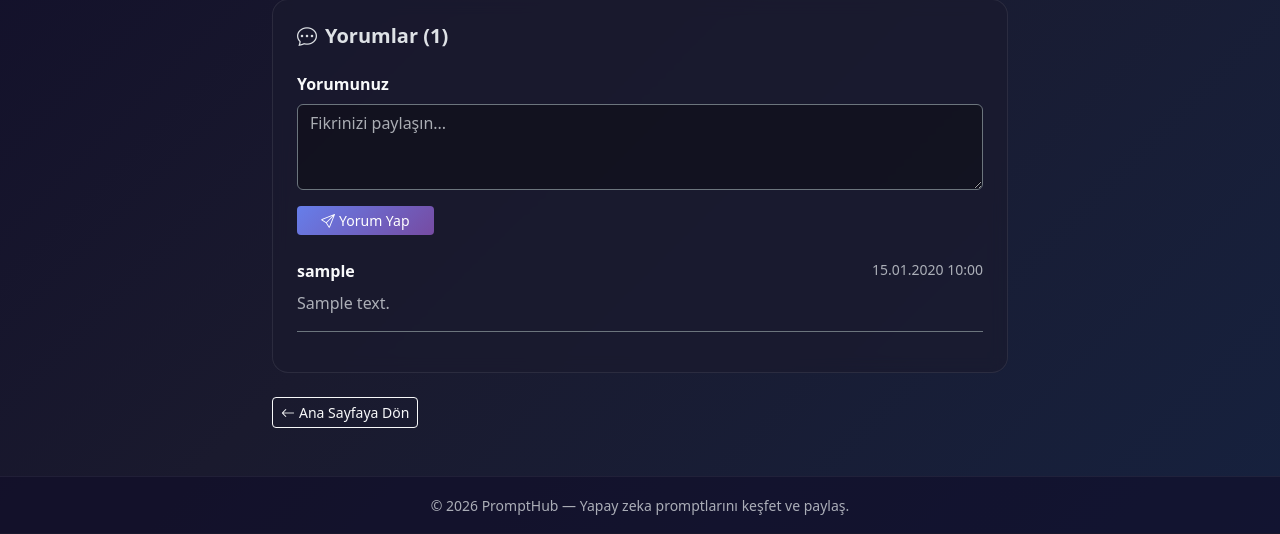
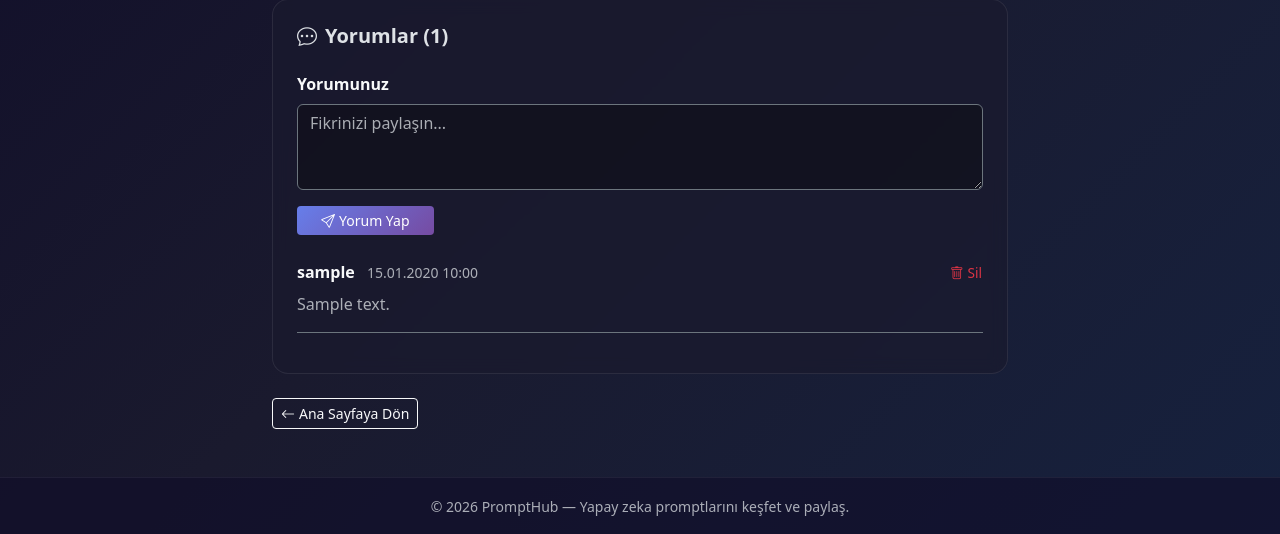
Before and after one commit to alitahakose387-maker/Final-Proje, a Flask app: page /prompt/1 in a window 1280 px wide. Shown: the part 466-1000 px from the top of the page. Run offline with Flask 3, Linux system fonts and the light colour scheme; a user stored in the database is signed in; tables that the repository leaves empty hold one stand-in row (values such as "Sample post").

Commit message:
Yorum Silme ve Hata Düzeltmesi Yapıldı

```diff
--- a/app/main/routes.py
+++ b/app/main/routes.py
@@ -87,3 +87,16 @@ def delete_prompt(id):
     db.session.commit()
     flash("Prompt silindi.", "info")
     return redirect(url_for("main.index"))
+
+
+@main_bp.route("/comment/delete/<int:id>", methods=["POST"])
+@login_required
+def delete_comment(id):
+    comment = db.get_or_404(Comment, id)
+    if comment.user_id != current_user.id:
+        abort(403)
+    prompt_id = comment.prompt_id
+    db.session.delete(comment)
+    db.session.commit()
+    flash("Yorumunuz silindi.", "info")
+    return redirect(url_for("main.detail", id=prompt_id))
--- a/app/templates/main/detail.html
+++ b/app/templates/main/detail.html
@@ -83,9 +83,20 @@
                     {% if comments %}
                         {% for comment in comments %}
                             <div class="border-bottom border-secondary pb-3 mb-3">
-                                <div class="d-flex justify-content-between">
-                                    <strong class="text-light">{{ comment.author.username }}</strong>
-                                    <small class="text-muted">{{ comment.created_at.strftime('%d.%m.%Y %H:%M') }}</small>
+                                <div class="d-flex justify-content-between align-items-center">
+                                    <div>
+                                        <strong class="text-light">{{ comment.author.username }}</strong>
+                                        <small class="text-muted ms-2">{{ comment.created_at.strftime('%d.%m.%Y %H:%M') }}</small>
+                                    </div>
+                                    {% if current_user.is_authenticated and current_user.id == comment.user_id %}
+                                        <form method="POST" action="{{ url_for('main.delete_comment', id=comment.id) }}"
+                                              onsubmit="return confirm('Bu yorumu silmek istediğinize emin misiniz?');" class="m-0">
+                                            {{ form.csrf_token }}
+                                            <button type="submit" class="btn btn-link text-danger p-0 text-decoration-none small" style="font-size: 0.85rem;">
+                                                <i class="bi bi-trash me-1"></i>Sil
+                                            </button>
+                                        </form>
+                                    {% endif %}
                                 </div>
                                 <p class="text-muted mt-2 mb-0" style="white-space: pre-wrap;">{{ comment.body }}</p>
                             </div>
```
